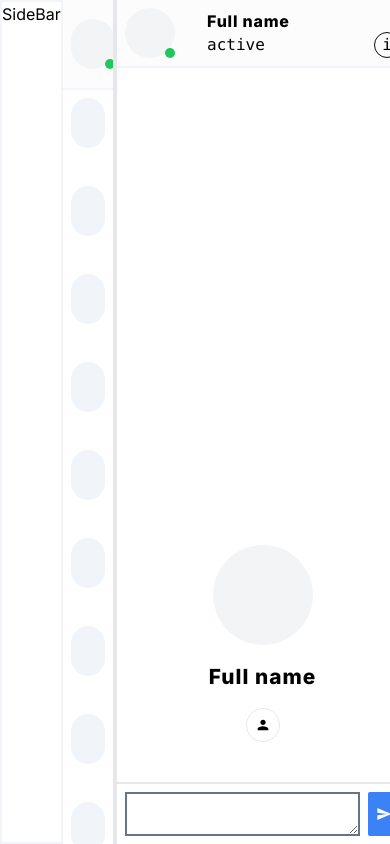
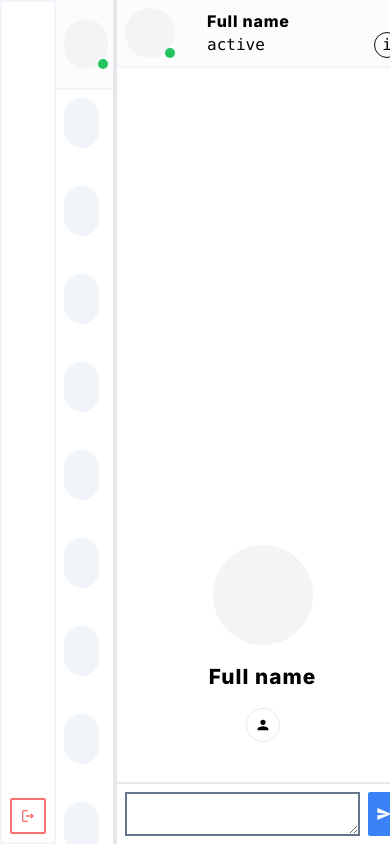
Before and after one commit to HenriTresor/twitchat, a Next.js app: page / in a window 390 px wide. Shown: the top 844 px of the page. Built offline with nearby package versions, Linux system fonts and the light colour scheme.

Commit message:
added responsiveness

```diff
--- a/components/ContactsArea/SideBar/index.tsx
+++ b/components/ContactsArea/SideBar/index.tsx
@@ -1,9 +1,13 @@
 import React from 'react'
-
+import {MdOutlineLogout} from 'react-icons/md'
 type Props = {}
 
 export default function SideBar({}: Props) {
   return (
-    <div className='border-2 border-slate-100'>SideBar</div>
+      <div className='p-2 border-2 border-slate-100 flex flex-col justify-end'>
+          <button className='btn border-2 rounded-sm border-red-400 text-red-400'>
+                <MdOutlineLogout />
+          </button>
+    </div>
   )
 }
--- a/components/ProfileArea/index.tsx
+++ b/components/ProfileArea/index.tsx
@@ -5,7 +5,7 @@ type Props = {}
 
 function ProfileArea({ }: Props) {
     return (
-        <div className='w-[20%] aside border-l-4 flex flex-col items-center  overflow-auto gap-5'>
+        <div className='w-[20%] aside border-l-4 hidden flex-col items-center  overflow-auto gap-5 lg:flex'>
             <div className='w-[100px] h-[100px] bg-gray-100 mt-5 rounded-full'>
 
             </div>
```
